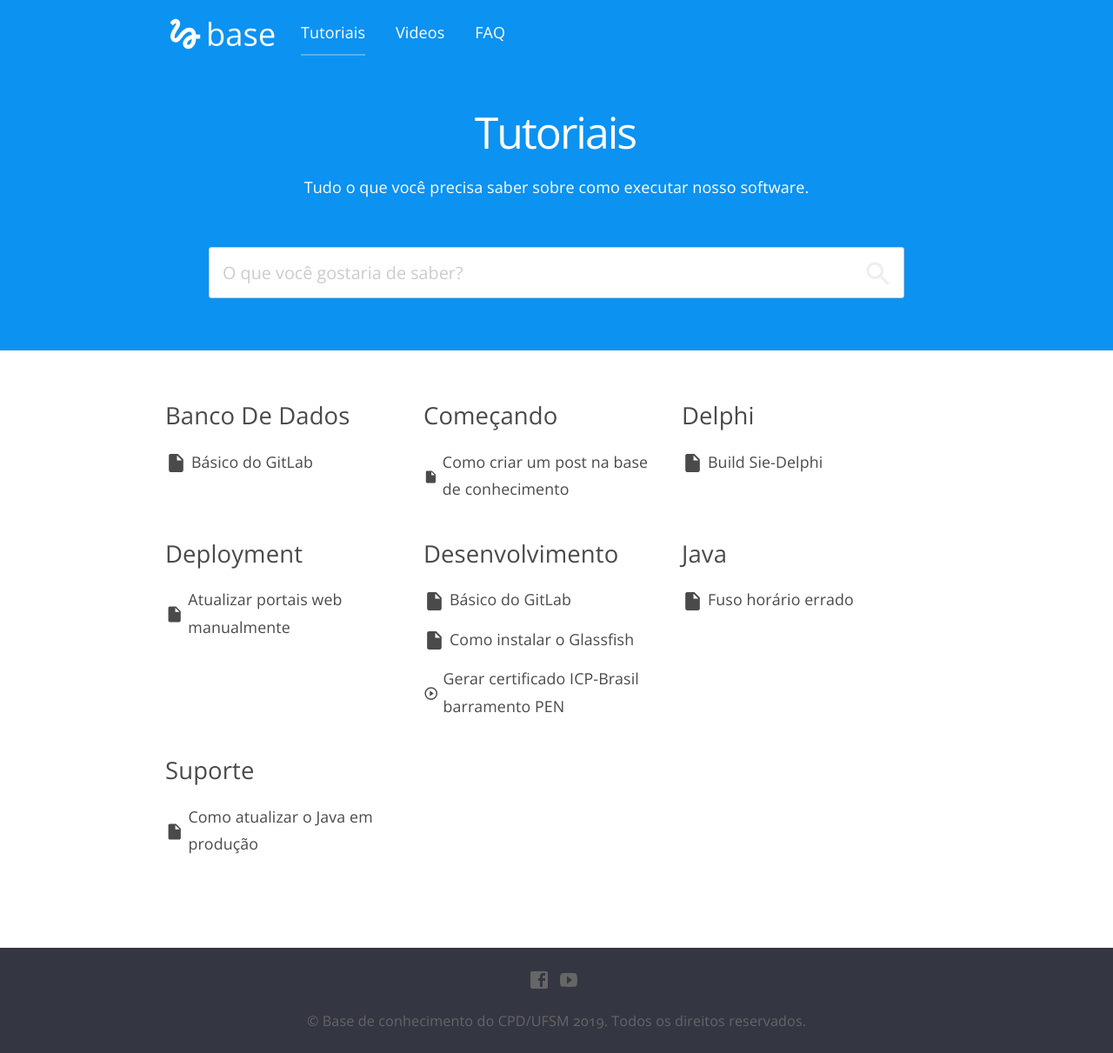
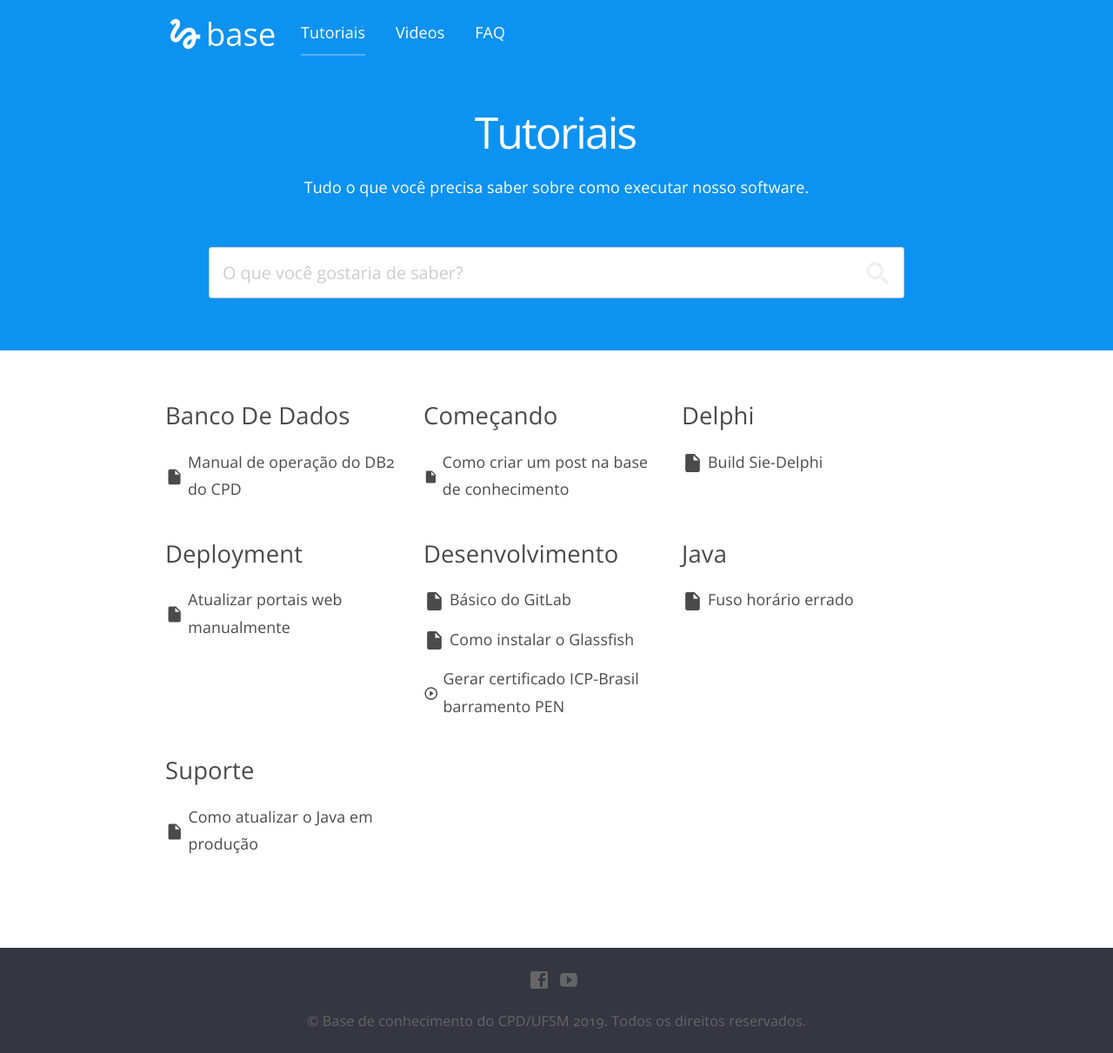
Before and after one commit to evertonagilar/knowledge-base, a Jekyll site: the page built from src/index.html, in a window 1280 px wide. Shown: the whole page at 87% size. Built offline with Jekyll 4.4.1, drawn with Linux system fonts in a browser that asks for light colours; nearby versions of some CDN libraries.

Commit message:
update_posts

```diff
--- a/src/_posts/2019-11-08-manual-operacao-db2.md
+++ b/src/_posts/2019-11-08-manual-operacao-db2.md
@@ -1,6 +1,6 @@
 ---
 date: 2017-01-16
-title: Básico do GitLab
+title: Manual de operação do DB2 do CPD
 categories:
   - Banco de dados
 description: "Manual de operação do DB2 do CPD"
```
